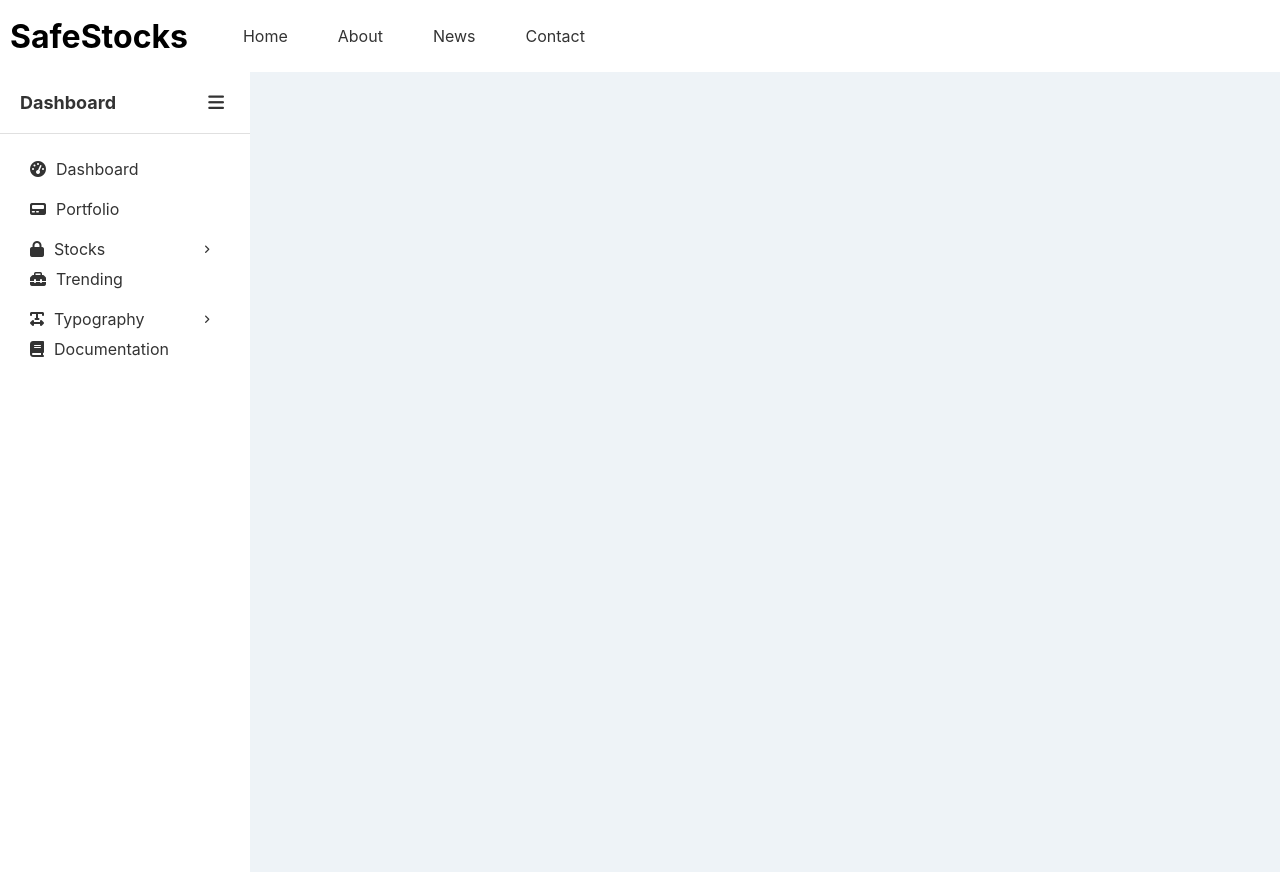
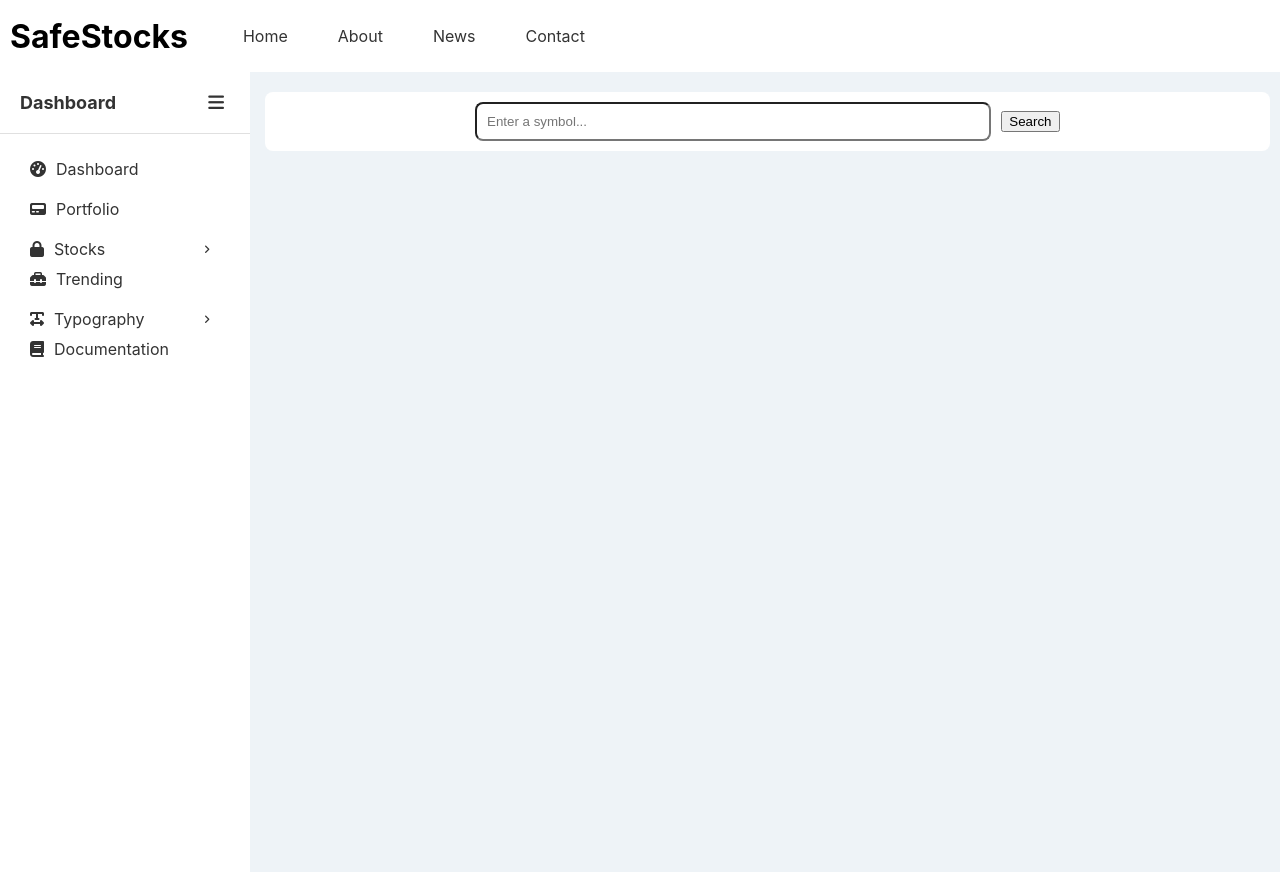
Before and after one commit to vighneshadelkar/stock-predictor-frontend, a React (Create React App) app: page /stocks in a window 1280 px wide. Built offline with nearby package versions, Linux system fonts and the light colour scheme.

Commit message:
search and search button css changes

```diff
--- a/src/Pages/AllStocks.jsx
+++ b/src/Pages/AllStocks.jsx
@@ -1,14 +1,45 @@
-import React from "react";
+import React, { useState } from "react";
 import Sidebar from "../components/Sidebar";
+import { useNavigate } from "react-router-dom";
+import "../styles/Home.css"
 
 export default function AllStocks() {
+  const [symbol, setSymbol] = useState("");
+  const navigate = useNavigate();
+
+  function handleInput(e) {
+    setSymbol(e.target.value);
+  }
+
+  function appendSymbol(e) {
+    e.preventDefault();
+    if (!symbol) {
+      return;
+    } else {
+      navigate(`/stocks/${symbol}`);
+    }
+  }
   return (
     <div className="homeContainer">
       <div className="homeWrapper">
         <div className="col">
           <Sidebar />
         </div>
-        <div className="col2"></div>
+        <div className="col2">
+          <div>
+            <form onSubmit={appendSymbol}  className="inputCol">
+              <input
+                type="text"
+                name="stock-symbol"
+                className="searchStock"
+                value={symbol}
+                onChange={handleInput}
+                placeholder="Enter a symbol..."
+              />
+              <button type="submit">Search</button>
+            </form>
+          </div>
+        </div>
       </div>
     </div>
   );
--- a/src/Pages/Home.jsx
+++ b/src/Pages/Home.jsx
@@ -5,11 +5,11 @@ import { useState } from "react";
 import { useNavigate } from "react-router-dom";
 
 export default function Home() {
-  const [symbol, setSymbol] = useState("");  // Initialize symbol to an empty string
+  const [symbol, setSymbol] = useState("");
   const navigate = useNavigate();
 
   function handleInput(e) {
-    setSymbol(e.target.value);  // Directly set symbol to the new value
+    setSymbol(e.target.value);
   }
 
   function appendSymbol(e) {
@@ -27,18 +27,20 @@ export default function Home() {
         <div className="col">
           <Sidebar />
         </div>
-        <div className="col3">
-          <form onSubmit={appendSymbol}>
+        <div className="col2">
+          <div>
+            <form onSubmit={appendSymbol} className="inputCol">
               <input
                 type="text"
                 name="stock-symbol"
-              id=""
+                className="searchStock"
                 value={symbol}
                 onChange={handleInput}
                 placeholder="Enter a symbol..."
               />
-            <button type="submit">Search</button>
+              <button type="submit" className="search-btn">Search</button>
             </form>
+          </div>
         </div>
       </div>
     </div>
--- a/src/styles/Home.css
+++ b/src/styles/Home.css
@@ -49,3 +49,42 @@
 .stockName{
     float: left;
 }
+.inputCol{
+    margin-top: 20px;
+    background-color: white;
+    height: max-content;
+    border-radius: 8px;
+    padding: 10px;
+    column-gap: 10px;
+    display: flex;
+    justify-content: center;
+    align-items: center;
+    width: 97%;
+}
+.searchStock{
+    width: 50% ;
+    border-radius: 8px;
+    padding: 10px;
+}
+
+.search-btn{
+    border: 0;
+    justify-content: center;
+    align-items: center;
+    background-color: rgb(0, 106, 199);
+    color: white;
+    padding: 10px;
+    font-size: 20px;
+    border-radius: 8px;
+}
+.search-btn:hover{
+    border: 0;
+    justify-content: center;
+    align-items: center;
+    background-color: rgb(2, 131, 243);
+    color: white;
+    padding: 10px;
+    font-size: 20px;
+    border-radius: 8px;
+
+}
```
Lines whose indentation alone changed are shown as unchanged.
